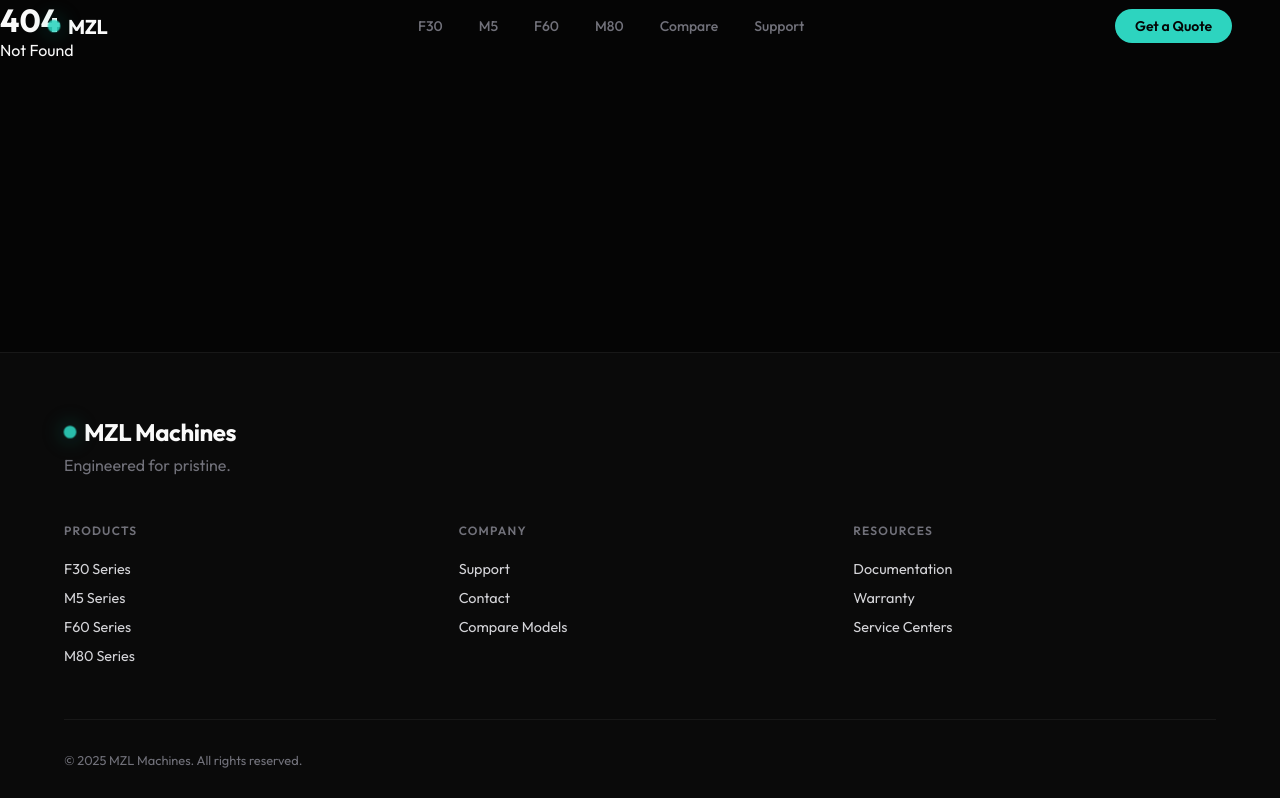
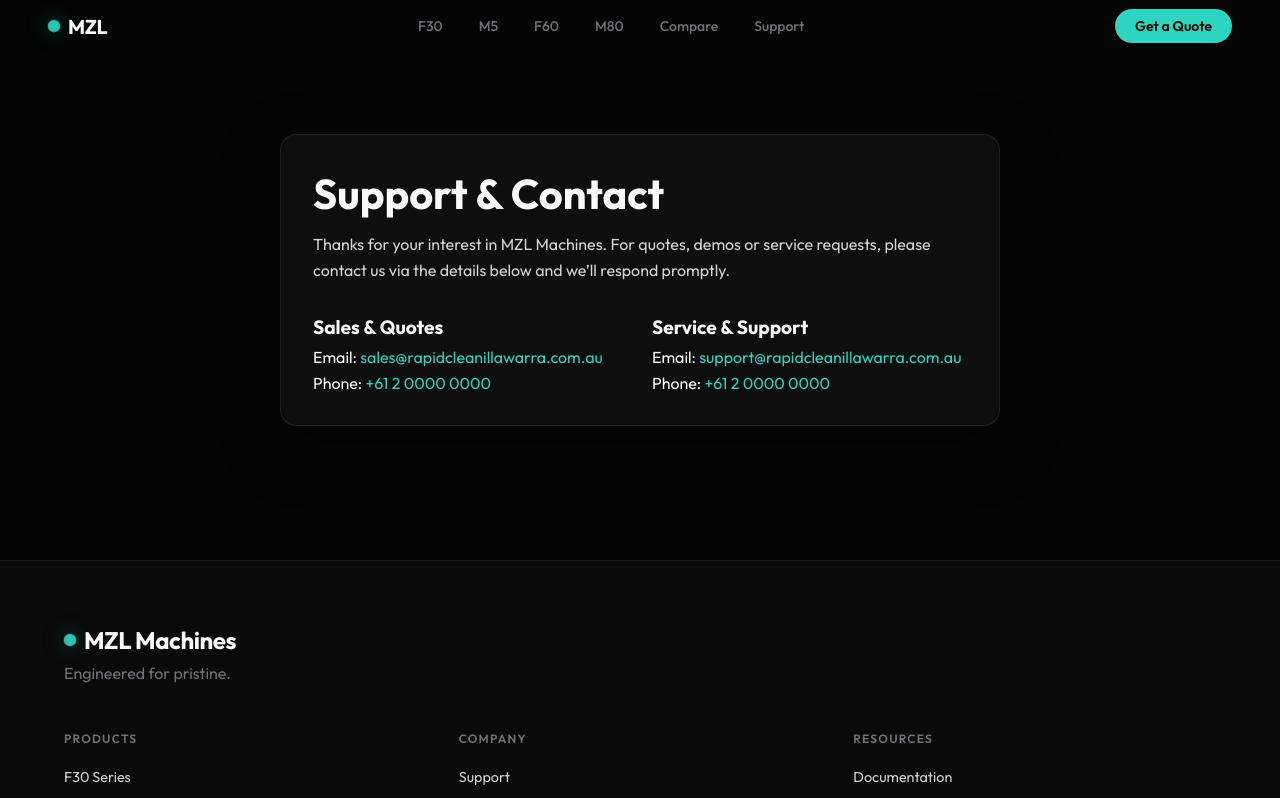
Before and after one commit to rapidcleanillawarra/mzlmachines, a SvelteKit app: page /support in a window 1280 px wide. Before the commit this address had no page. Shown: the top 798 px of the page. Built offline with nearby package versions, Linux system fonts and the light colour scheme.

Commit message:
Refactor product links across multiple pages to use base path for improved routing consistency and asset accessibility. Introduce asset prefixing for images to ensure correct loading in static builds.

```diff
--- a/src/routes/+layout.svelte
+++ b/src/routes/+layout.svelte
@@ -1,15 +1,16 @@
 <script lang="ts">
 	import { page } from '$app/stores';
+	import { base } from '$app/paths';
 	import { onMount } from 'svelte';
 	import favicon from '$lib/assets/favicon.svg';
 
 	const productLinks = [
-		{ href: '/f30', label: 'F30' },
-		{ href: '/#m5', label: 'M5' },
-		{ href: '/#f60', label: 'F60' },
-		{ href: '/#m80', label: 'M80' },
-		{ href: '/#compare', label: 'Compare' },
-		{ href: '/support', label: 'Support' }
+		{ href: `${base}/f30`, section: 'f30', label: 'F30' },
+		{ href: `${base}/#m5`, section: 'm5', label: 'M5' },
+		{ href: `${base}/#f60`, section: 'f60', label: 'F60' },
+		{ href: `${base}/#m80`, section: 'm80', label: 'M80' },
+		{ href: `${base}/#compare`, section: 'compare', label: 'Compare' },
+		{ href: `${base}/support`, section: 'support', label: 'Support' }
 	];
 
 	let { children } = $props();
@@ -53,7 +54,7 @@
 
 <div class="page">
 	<header class="topbar" class:scrolled>
-		<a class="brand" href="/">
+		<a class="brand" href={`${base}/`}>
 			<span class="brand-icon"></span>
 			MZL
 		</a>
@@ -62,7 +63,7 @@
 			{#each productLinks as link}
 				<a
 					href={link.href}
-					class:active={activeSection === link.href.replace('/#', '')}
+					class:active={activeSection === link.section}
 					data-sveltekit-preload-data
 				>
 					{link.label}
@@ -71,7 +72,7 @@
 		</nav>
 
 		<div class="actions">
-			<a class="cta-nav" href="/support">Get a Quote</a>
+			<a class="cta-nav" href={`${base}/support`}>Get a Quote</a>
 		</div>
 	</header>
 
@@ -92,22 +93,22 @@
 			<div class="footer-grid">
 				<div class="footer-col">
 					<h4>Products</h4>
-					<a href="/f30">F30 Series</a>
-					<a href="/#m5">M5 Series</a>
-					<a href="/#f60">F60 Series</a>
-					<a href="/#m80">M80 Series</a>
+					<a href={`${base}/f30`}>F30 Series</a>
+					<a href={`${base}/#m5`}>M5 Series</a>
+					<a href={`${base}/#f60`}>F60 Series</a>
+					<a href={`${base}/#m80`}>M80 Series</a>
 				</div>
 				<div class="footer-col">
 					<h4>Company</h4>
-					<a href="/support">Support</a>
-					<a href="/support">Contact</a>
-					<a href="/#compare">Compare Models</a>
+					<a href={`${base}/support`}>Support</a>
+					<a href={`${base}/support`}>Contact</a>
+					<a href={`${base}/#compare`}>Compare Models</a>
 				</div>
 				<div class="footer-col">
 					<h4>Resources</h4>
-					<a href="/support">Documentation</a>
-					<a href="/support">Warranty</a>
-					<a href="/support">Service Centers</a>
+					<a href={`${base}/support`}>Documentation</a>
+					<a href={`${base}/support`}>Warranty</a>
+					<a href={`${base}/support`}>Service Centers</a>
 				</div>
 			</div>
 
--- /dev/null
+++ b/src/routes/support/+page.svelte
@@ -0,0 +1,91 @@
+<svelte:head>
+	<title>Support | MZL Machines</title>
+	<meta name="description" content="Contact the MZL Machines team for quotes, demos, and support." />
+</svelte:head>
+
+<section class="support">
+	<div class="card">
+		<h1>Support & Contact</h1>
+		<p>
+			Thanks for your interest in MZL Machines. For quotes, demos or service requests, please contact
+			us via the details below and we’ll respond promptly.
+		</p>
+
+		<div class="grid">
+			<div>
+				<h2>Sales & Quotes</h2>
+				<ul>
+					<li>Email: <a href="mailto:sales@rapidcleanillawarra.com.au">sales@rapidcleanillawarra.com.au</a></li>
+					<li>Phone: <a href="tel:+61200000000">+61 2 0000 0000</a></li>
+				</ul>
+			</div>
+			<div>
+				<h2>Service & Support</h2>
+				<ul>
+					<li>Email: <a href="mailto:support@rapidcleanillawarra.com.au">support@rapidcleanillawarra.com.au</a></li>
+					<li>Phone: <a href="tel:+61200000000">+61 2 0000 0000</a></li>
+				</ul>
+			</div>
+		</div>
+	</div>
+</section>
+
+<style>
+	.support {
+		min-height: 70vh;
+		display: flex;
+		align-items: center;
+		justify-content: center;
+		padding: 6rem 1.5rem;
+	}
+
+	.card {
+		max-width: 720px;
+		width: 100%;
+		background: rgba(255, 255, 255, 0.04);
+		border: 1px solid rgba(255, 255, 255, 0.08);
+		border-radius: 16px;
+		padding: 2rem;
+		box-shadow: 0 20px 60px rgba(0, 0, 0, 0.4);
+	}
+
+	h1 {
+		font-size: clamp(2rem, 4vw, 2.6rem);
+		margin-bottom: 0.75rem;
+	}
+
+	p {
+		color: var(--text-secondary);
+		line-height: 1.6;
+		margin-bottom: 2rem;
+	}
+
+	.grid {
+		display: grid;
+		grid-template-columns: repeat(auto-fit, minmax(240px, 1fr));
+		gap: 1.5rem;
+	}
+
+	h2 {
+		font-size: 1.2rem;
+		margin-bottom: 0.5rem;
+	}
+
+	ul {
+		list-style: none;
+		padding: 0;
+		margin: 0;
+		display: flex;
+		flex-direction: column;
+		gap: 0.35rem;
+	}
+
+	a {
+		color: var(--accent-teal);
+		text-decoration: none;
+	}
+
+	a:hover {
+		text-decoration: underline;
+	}
+</style>
```
Also changed, not shown: src/routes/+page.svelte (+5 -4 lines), src/routes/f30/+page.svelte (+22 -6 lines), src/routes/f60/+page.svelte (+21 -6 lines), src/routes/m5/+page.svelte (+21 -6 lines), src/routes/m80/+page.svelte (+21 -6 lines).
